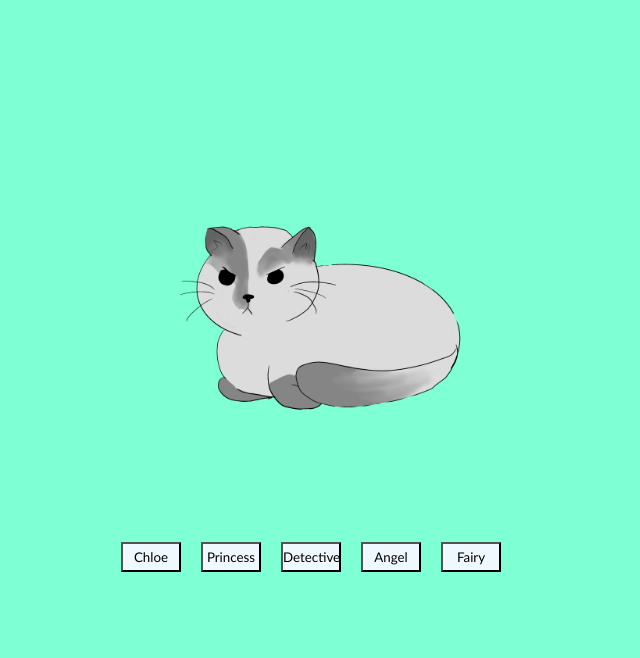
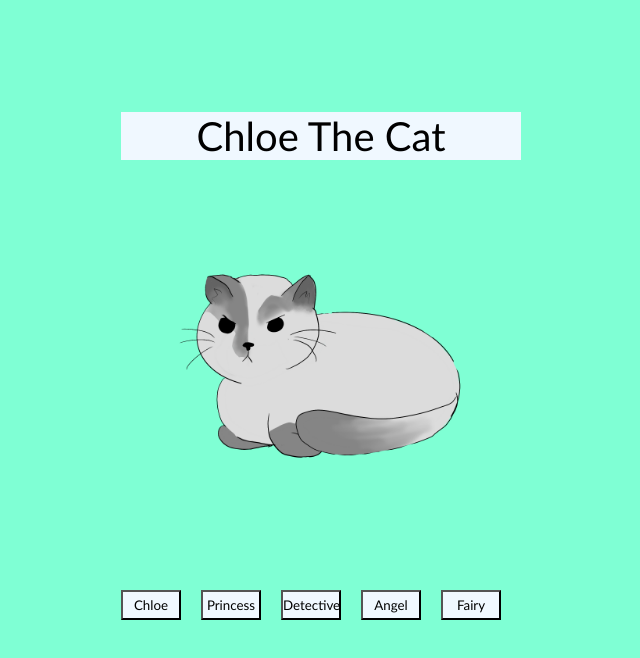
Before and after one commit to Maddiew03/exercise, a plain HTML site: page index.html in a window 1280 px wide. Shown: the whole page, without its empty margins (319-959 px from the left). Drawn offline with Linux system fonts and the light colour scheme.

Commit message:
4th commit

```diff
--- a/css/style.css
+++ b/css/style.css
@@ -17,6 +17,10 @@ body {
     display: grid;
     grid-template-columns: 1fr;
 
+}
+.title {
+    background-color: aliceblue;
+    font-size: 40px;
 }
 
 .image img {
--- a/index.html
+++ b/index.html
@@ -11,6 +11,10 @@
 
 <body>
     <div class="container">
+        <p class="title"> Chloe The Cat </p>
+
+
+
         <div class="image">
             <img id="imageid" src="images/fairy.png" alt="start image">
         </div>
```
